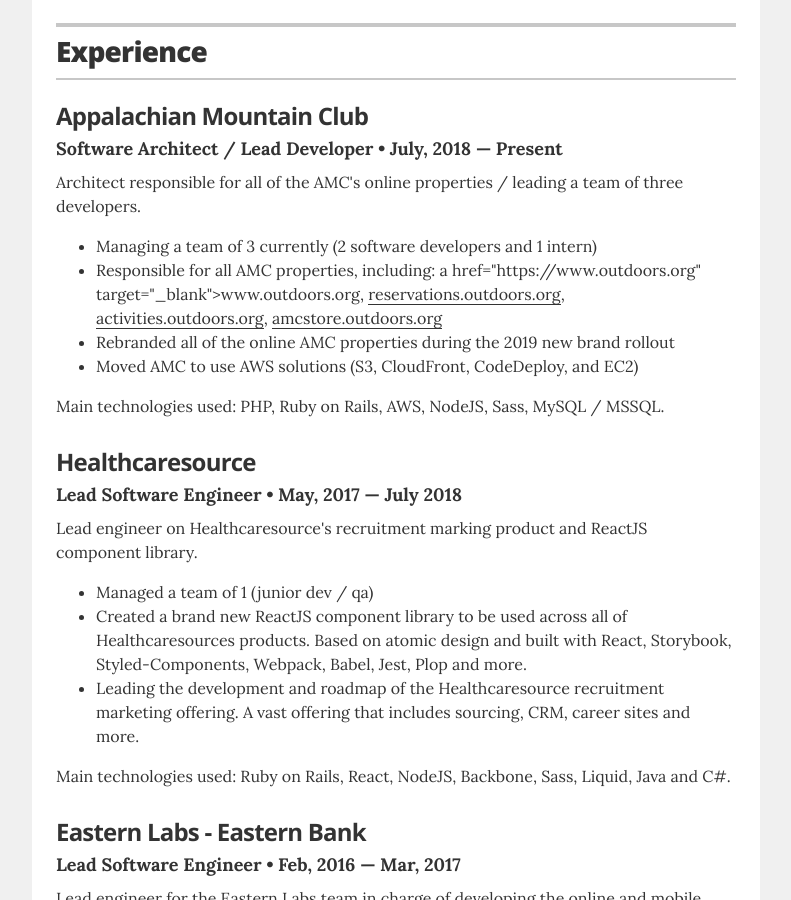
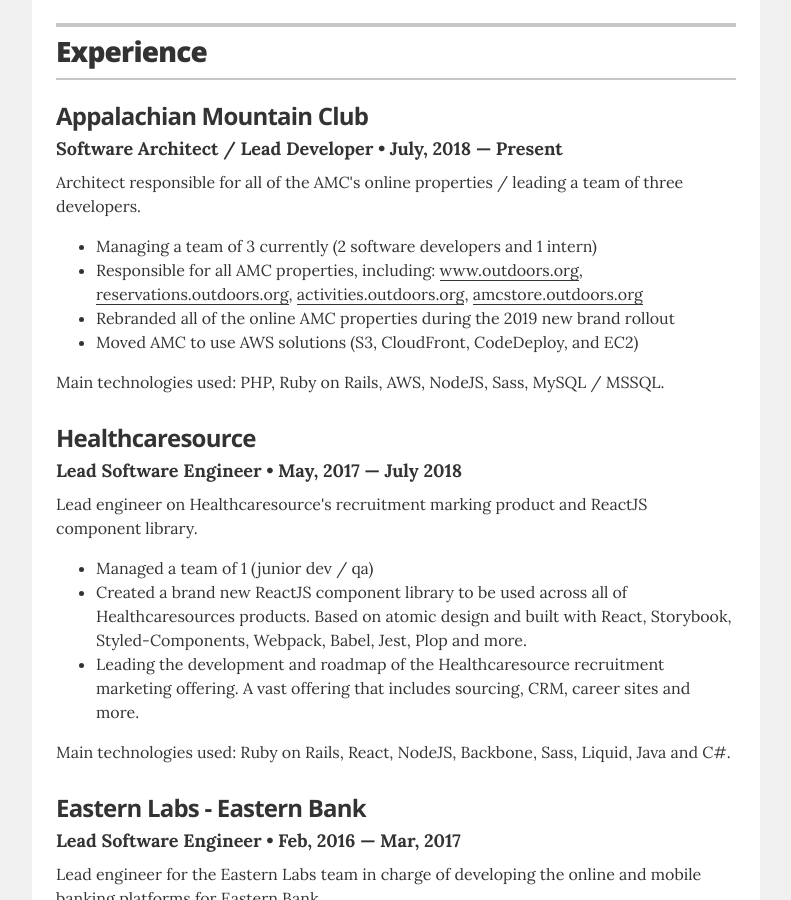
Before and after one commit to jwkellyiii/resume, a Jekyll site: the page built from index.html, in a window 1280 px wide and 900 px high, scrolled down 525 px. Shown: the whole window, without its empty margins (244-1035 px from the left). Built offline with Jekyll 4.4.1, drawn with Linux system fonts in a browser that asks for light colours.

Commit message:
Fix bad html

```diff
--- a/_includes/experience.html
+++ b/_includes/experience.html
@@ -11,7 +11,7 @@
     <p class="resume-item-copy">Architect responsible for all of the AMC's online properties / leading a team of three developers.</p>
     <ul class="resume-item-list">
       <li>Managing a team of 3 currently (2 software developers and 1 intern)</li>
-      <li>Responsible for all AMC properties, including: a href="https://www.outdoors.org" target="_blank">www.outdoors.org</a>, <a href="https://reservations.outdoors.org" target="_blank">reservations.outdoors.org</a>, <a href="https://activities.outdoors.org" target="_blank">activities.outdoors.org</a>, <a href="https://amcstore.outdoors.org" target="_blank">amcstore.outdoors.org</a></li>
+      <li>Responsible for all AMC properties, including: <a href="https://www.outdoors.org" target="_blank">www.outdoors.org</a>, <a href="https://reservations.outdoors.org" target="_blank">reservations.outdoors.org</a>, <a href="https://activities.outdoors.org" target="_blank">activities.outdoors.org</a>, <a href="https://amcstore.outdoors.org" target="_blank">amcstore.outdoors.org</a></li>
       <li>Rebranded all of the online AMC properties during the 2019 new brand rollout</li>
       <li>Moved AMC to use AWS solutions (S3, CloudFront, CodeDeploy, and EC2)</li>
     </ul>
```
